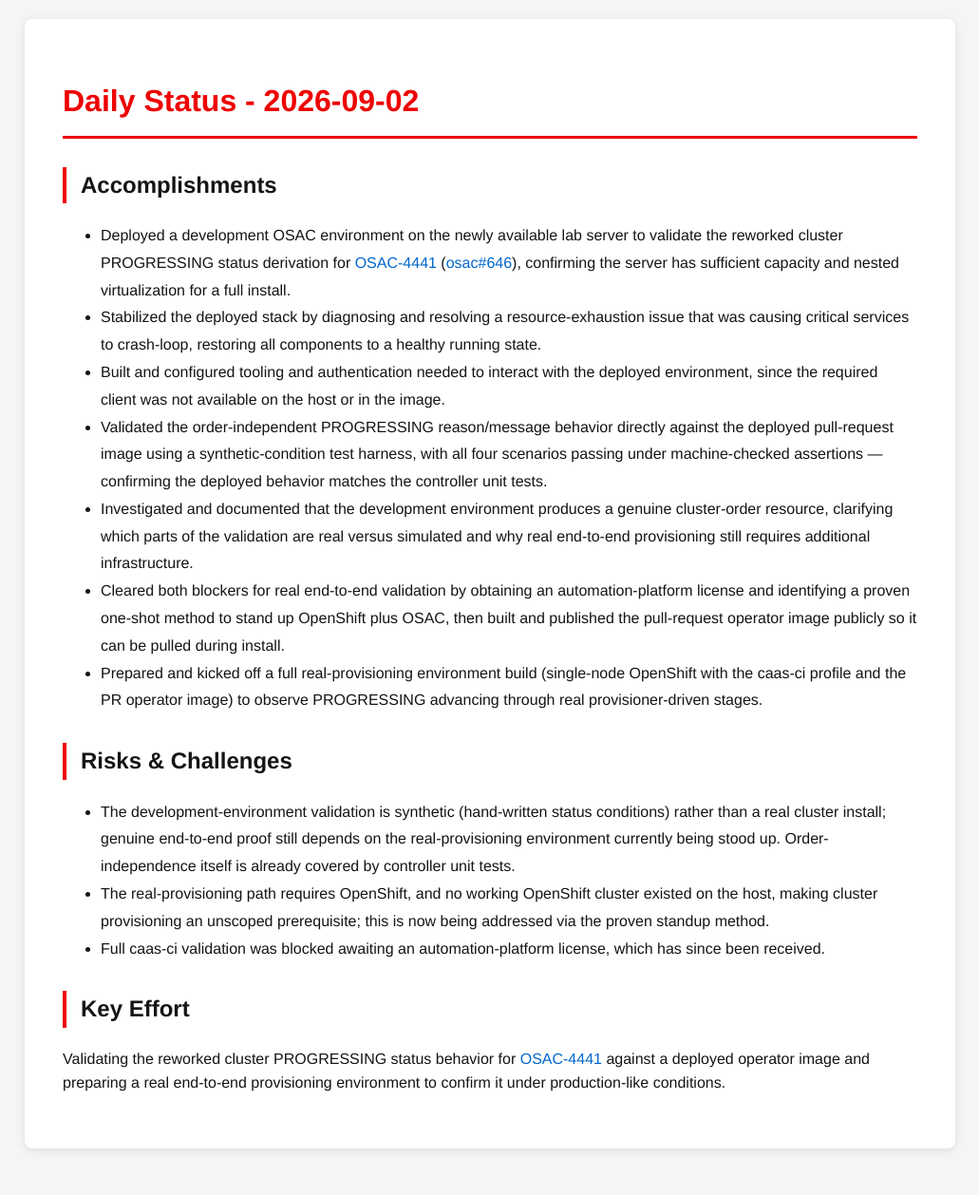
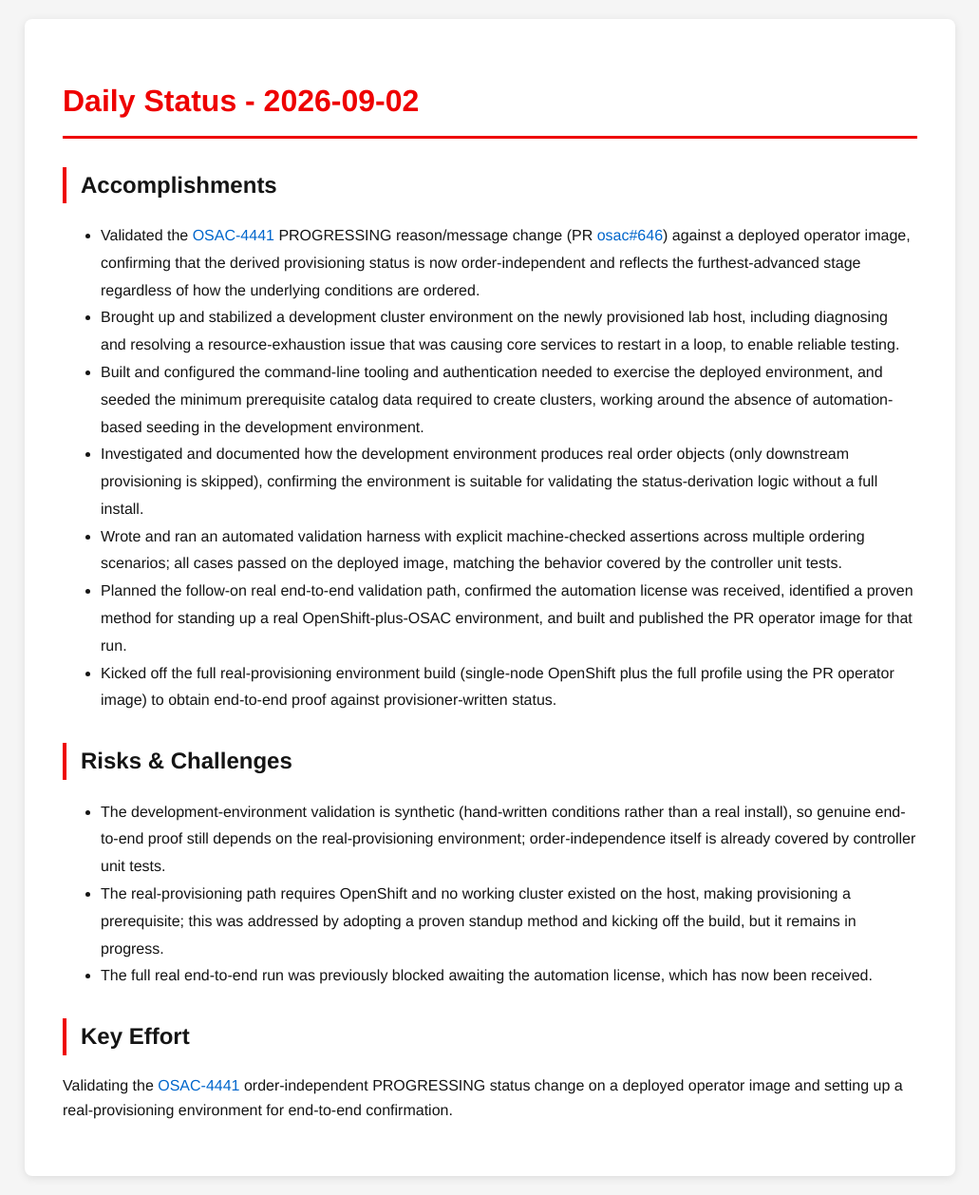
Before and after one commit to tzvatot/daily-status, a Jekyll site: the page built from 2026-09-02.md, in a window 1280 px wide. Shown: the whole page at 95% size, without its empty margins (124-1155 px from the left). Built offline with Jekyll 4.4.1, drawn with Linux system fonts in a browser that asks for light colours; before the commit the page ends 1229 px from its top, so only the background shows below that.

Commit message:
Daily status update - 2026-09-02

```diff
--- a/2026-09-02.md
+++ b/2026-09-02.md
@@ -7,18 +7,18 @@ date: 2026-09-02
 # Daily Status - 2026-09-02
 
 ## Accomplishments
-- Deployed a development OSAC environment on the newly available lab server to validate the reworked cluster PROGRESSING status derivation for [OSAC-4441](https://redhat.atlassian.net/browse/OSAC-4441) ([osac#646](https://github.com/osac-project/osac/pull/646)), confirming the server has sufficient capacity and nested virtualization for a full install.
-- Stabilized the deployed stack by diagnosing and resolving a resource-exhaustion issue that was causing critical services to crash-loop, restoring all components to a healthy running state.
-- Built and configured tooling and authentication needed to interact with the deployed environment, since the required client was not available on the host or in the image.
-- Validated the order-independent PROGRESSING reason/message behavior directly against the deployed pull-request image using a synthetic-condition test harness, with all four scenarios passing under machine-checked assertions — confirming the deployed behavior matches the controller unit tests.
-- Investigated and documented that the development environment produces a genuine cluster-order resource, clarifying which parts of the validation are real versus simulated and why real end-to-end provisioning still requires additional infrastructure.
-- Cleared both blockers for real end-to-end validation by obtaining an automation-platform license and identifying a proven one-shot method to stand up OpenShift plus OSAC, then built and published the pull-request operator image publicly so it can be pulled during install.
-- Prepared and kicked off a full real-provisioning environment build (single-node OpenShift with the caas-ci profile and the PR operator image) to observe PROGRESSING advancing through real provisioner-driven stages.
+- Validated the [OSAC-4441](https://redhat.atlassian.net/browse/OSAC-4441) PROGRESSING reason/message change (PR [osac#646](https://github.com/osac-project/osac/pull/646)) against a deployed operator image, confirming that the derived provisioning status is now order-independent and reflects the furthest-advanced stage regardless of how the underlying conditions are ordered.
+- Brought up and stabilized a development cluster environment on the newly provisioned lab host, including diagnosing and resolving a resource-exhaustion issue that was causing core services to restart in a loop, to enable reliable testing.
+- Built and configured the command-line tooling and authentication needed to exercise the deployed environment, and seeded the minimum prerequisite catalog data required to create clusters, working around the absence of automation-based seeding in the development environment.
+- Investigated and documented how the development environment produces real order objects (only downstream provisioning is skipped), confirming the environment is suitable for validating the status-derivation logic without a full install.
+- Wrote and ran an automated validation harness with explicit machine-checked assertions across multiple ordering scenarios; all cases passed on the deployed image, matching the behavior covered by the controller unit tests.
+- Planned the follow-on real end-to-end validation path, confirmed the automation license was received, identified a proven method for standing up a real OpenShift-plus-OSAC environment, and built and published the PR operator image for that run.
+- Kicked off the full real-provisioning environment build (single-node OpenShift plus the full profile using the PR operator image) to obtain end-to-end proof against provisioner-written status.
 
 ## Risks & Challenges
-- The development-environment validation is synthetic (hand-written status conditions) rather than a real cluster install; genuine end-to-end proof still depends on the real-provisioning environment currently being stood up. Order-independence itself is already covered by controller unit tests.
-- The real-provisioning path requires OpenShift, and no working OpenShift cluster existed on the host, making cluster provisioning an unscoped prerequisite; this is now being addressed via the proven standup method.
-- Full caas-ci validation was blocked awaiting an automation-platform license, which has since been received.
+- The development-environment validation is synthetic (hand-written conditions rather than a real install), so genuine end-to-end proof still depends on the real-provisioning environment; order-independence itself is already covered by controller unit tests.
+- The real-provisioning path requires OpenShift and no working cluster existed on the host, making provisioning a prerequisite; this was addressed by adopting a proven standup method and kicking off the build, but it remains in progress.
+- The full real end-to-end run was previously blocked awaiting the automation license, which has now been received.
 
 ## Key Effort
-Validating the reworked cluster PROGRESSING status behavior for [OSAC-4441](https://redhat.atlassian.net/browse/OSAC-4441) against a deployed operator image and preparing a real end-to-end provisioning environment to confirm it under production-like conditions.
+Validating the [OSAC-4441](https://redhat.atlassian.net/browse/OSAC-4441) order-independent PROGRESSING status change on a deployed operator image and setting up a real-provisioning environment for end-to-end confirmation.
```
